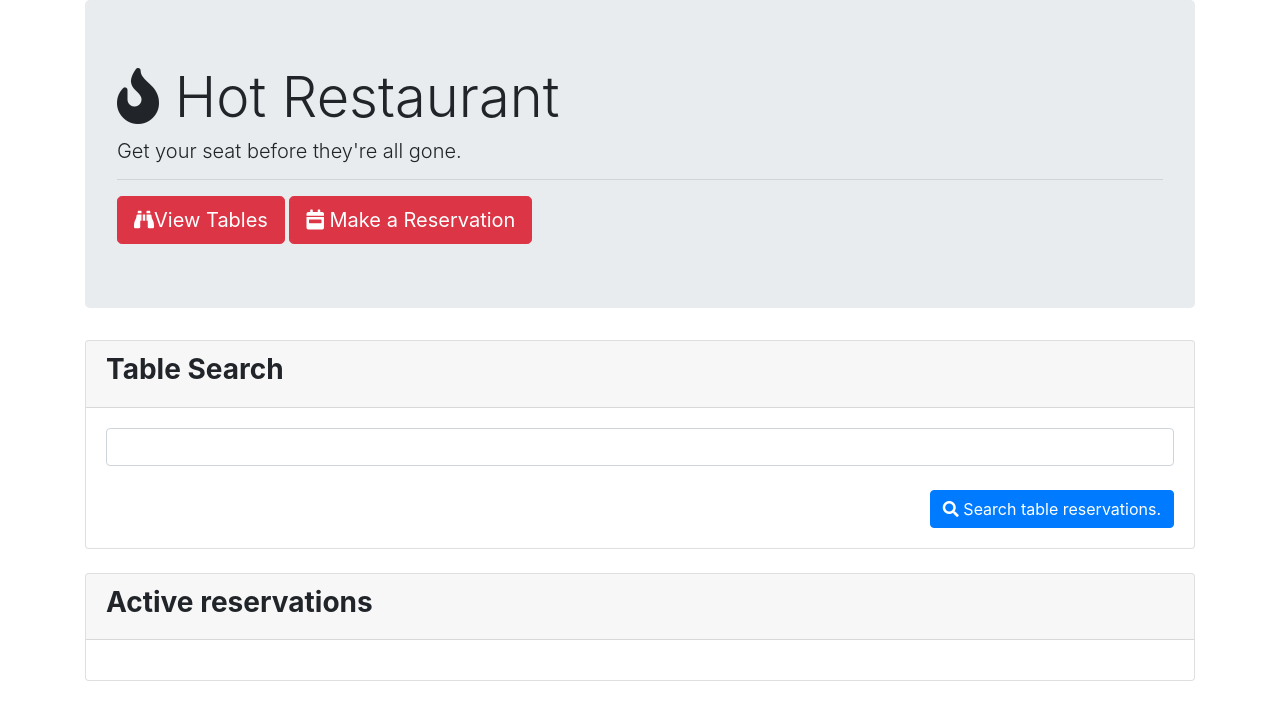
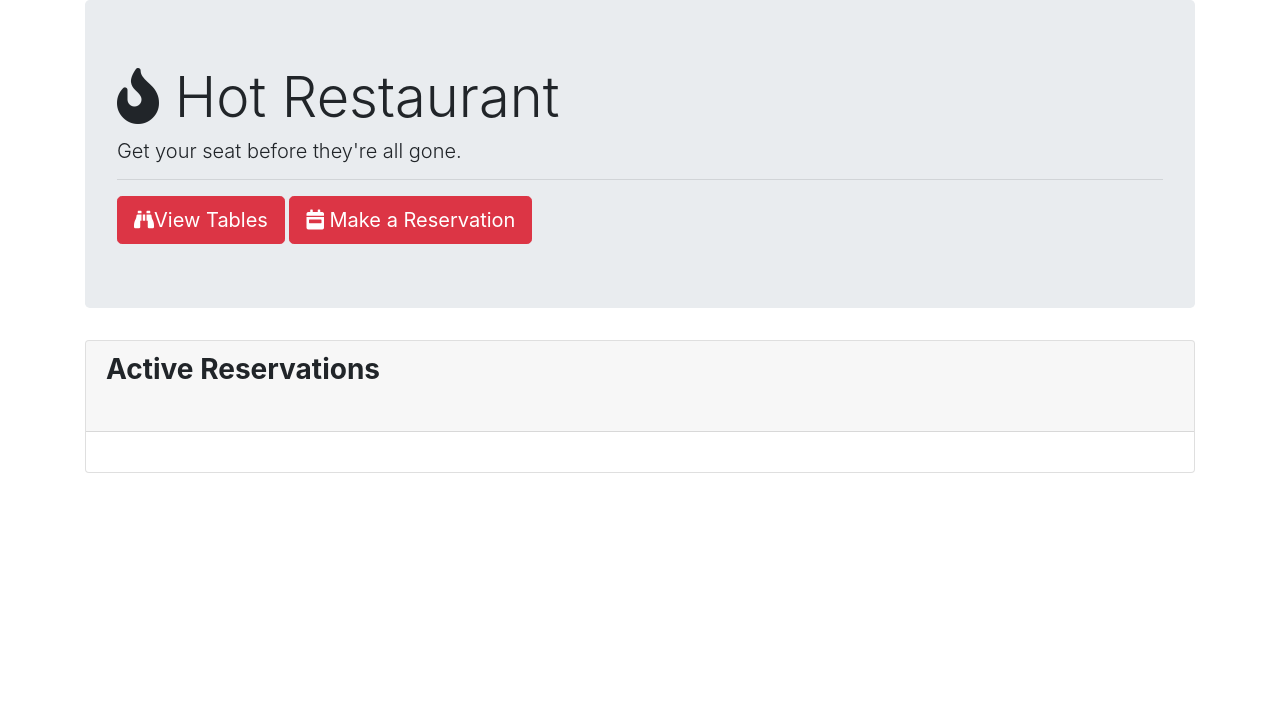
Before and after one commit to manuelg139/Hot-Restaurant-App, a website: page tables.html in a window 1280 px wide. Drawn offline with nearby package versions, Linux system fonts and the light colour scheme.

Commit message:
added ul for reservation cards

```diff
--- a/tables.html
+++ b/tables.html
@@ -14,12 +14,12 @@
         <h1 class="display-4"><i class="fas fa-fire"></i> Hot Restaurant</h1>
         <h3 class="lead">Get your seat before they're all gone.</h3>
         <hr>
-        <a href="/add">
+        <a href="/tables">
           <button class="btn btn-danger btn-lg">
             <i class="fas fa-binoculars"></i>View Tables
           </button>
         </a>
-        <a href="/api/characters">
+        <a href="/reserve">
           <button class="btn btn-danger btn-lg">
             <i class="fas fa-calendar-week"></i> Make a Reservation
           </button>
@@ -27,27 +27,12 @@
       </div>
       <div class="row">
         <div class="col-12">
-          <div class="card mb-4">
-            <div class="card-header">
-              <h3><strong>Table Search</strong></h3>
-            </div>
-            <div class="card-body">
-              <input type="text" id="character-search" class="form-control" />
-              <br />
-              <div class="text-right">
-                <button
-                  type="submit"
-                  class="btn btn-primary btn-md"
-                  id="search-btn">
-                  <i class="fa fa-search"></i> Search table reservations.
-                </button>
-              </div>
-            </div>
-          </div>
-
           <div class="card">
             <div class="card-header">
-              <h3><strong>Active reservations</strong></h3>
+              <h3><strong>Active Reservations</strong></h3>
+              <br>
+              <ul id="tableList" class="list-group">
+              </ul>
             </div>
             <div class="card-body">
             </div>
```
Also changed, not shown: home.html (+2 -2 lines).
